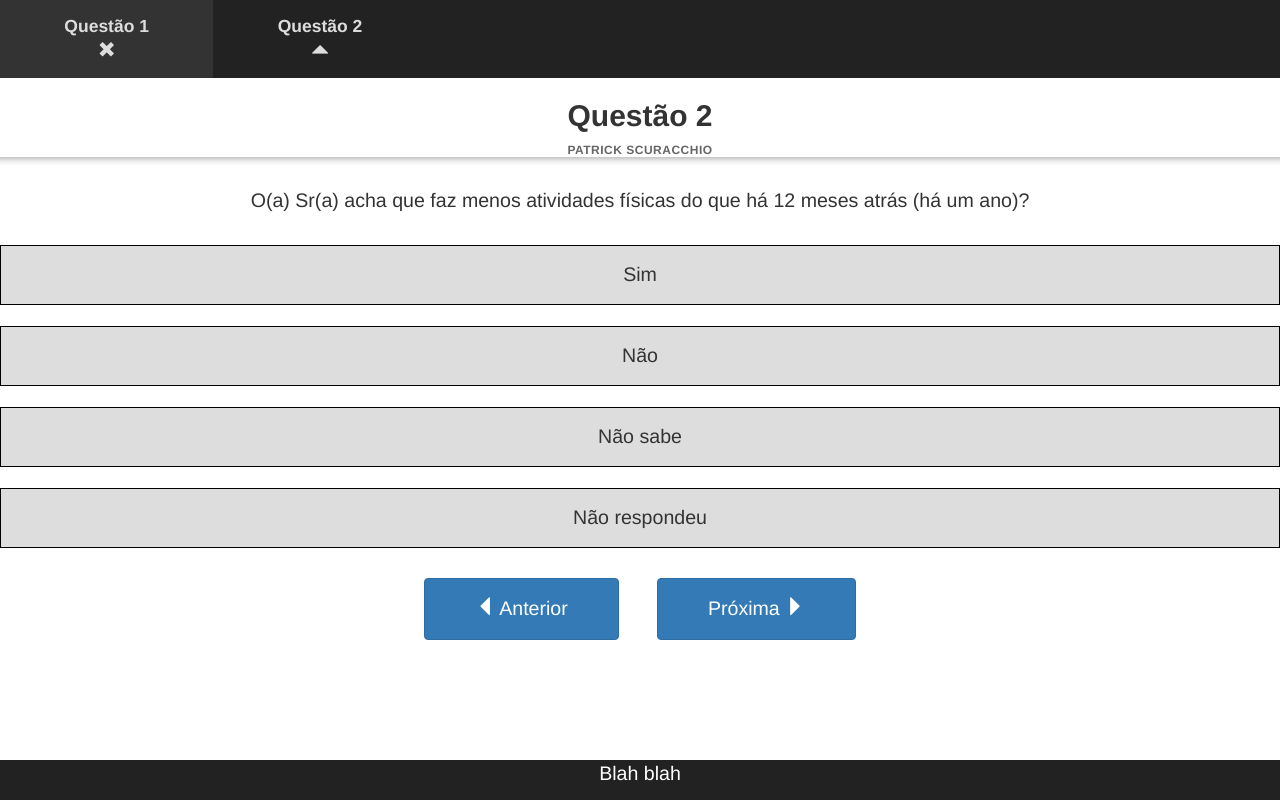
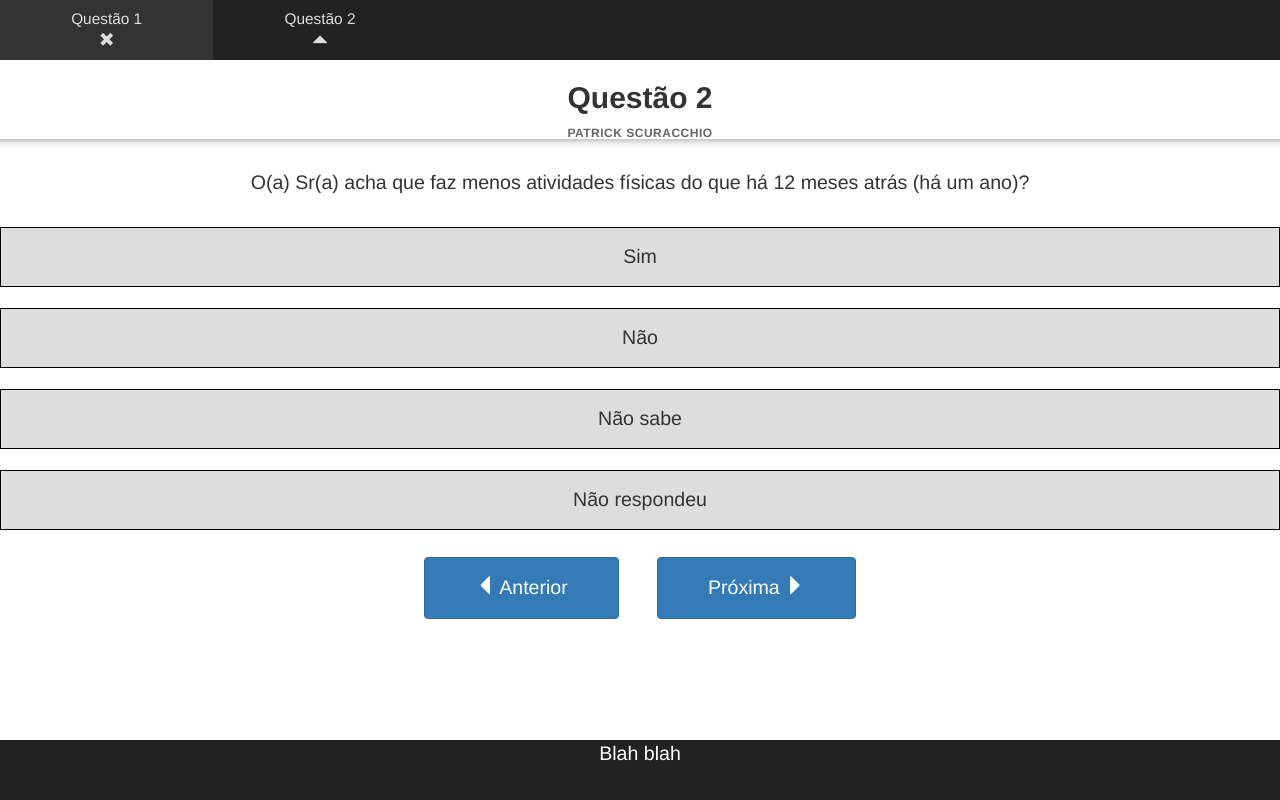
Before and after one commit to eupecric/ppsus, a plain HTML site: page questao2.html in a window 1280 px wide. Drawn offline with Linux system fonts and the light colour scheme.

Commit message:
Changed footer and navbar size

```diff
--- a/css/forms.css
+++ b/css/forms.css
@@ -28,7 +28,7 @@ body {
     font-size: 12px;
     padding:0;
     margin:0;
-    top:11.8em;
+    top:10.4em;
     letter-spacing: 0.5px;
 }
 
@@ -38,11 +38,11 @@ body {
     background-color: #222;
     /*color: white;*/
     color: #ddd;
-    padding: 14px 16px;
+    padding: 8px 16px;
     text-decoration: none;
-    font-size: 125%;
+    font-size: 110%;
     font-weight: normal;
-    height: 78px;
+    height: 60px;
 }
 
 .nav-bar label.active:hover {
@@ -83,7 +83,7 @@ input[name=answer] {
 }
 
 .flow-btn {
-    margin-top: 25px;
+    margin-top: 22px;
 }
 
 .btn-large {
@@ -113,7 +113,7 @@ footer {
 footer p {
     margin: 0 auto;
     width: 300px;
-    height:40px;
+    height:60px;
     background-color:#222;
     color:white;
     width:100%;
--- a/js/forms.js
+++ b/js/forms.js
@@ -15,7 +15,7 @@ function verifyForm(currentQuestion) {
     for(i=0;i<6;i++) {
         questionNumber = parseInt(i) + 1;
         if(i == (currentQuestion-1)) {
-            navQuestion[i].innerHTML = "<strong>Questão " + questionNumber + '</strong><br> <span class="glyphicon glyphicon-triangle-top" aria-hidden="true"></span>';
+            navQuestion[i].innerHTML = "Questão " + questionNumber + '<br> <span class="glyphicon glyphicon-triangle-top" aria-hidden="true"></span>';
             if(answer[i]!=-1) {
                 document.getElementById("label-" + answer[i]).style="background-color:#222; font-weight:bold; color:#fff";
                 document.getElementById("radio-" + answer[i]).checked=true;
@@ -25,9 +25,9 @@ function verifyForm(currentQuestion) {
         }
 
         if(answer[i]==-1 || answer[i]==null)
-            navQuestion[i].innerHTML = "<strong>Questão " + questionNumber + '</strong><br> <span class="glyphicon glyphicon-remove" aria-hidden="true"></span>';
+            navQuestion[i].innerHTML = "Questão " + questionNumber + '<br> <span class="glyphicon glyphicon-remove" aria-hidden="true"></span>';
         else {
-            navQuestion[i].innerHTML = "<strong>Questão " + questionNumber + '</strong><br> <span class="glyphicon glyphicon-ok" aria-hidden="true"></span>';
+            navQuestion[i].innerHTML = "Questão " + questionNumber + '<br> <span class="glyphicon glyphicon-ok" aria-hidden="true"></span>';
             navQuestion[i].style="color:#4CAF50";
         }
             navQuestion[i].className="six-col-grid active";
```
